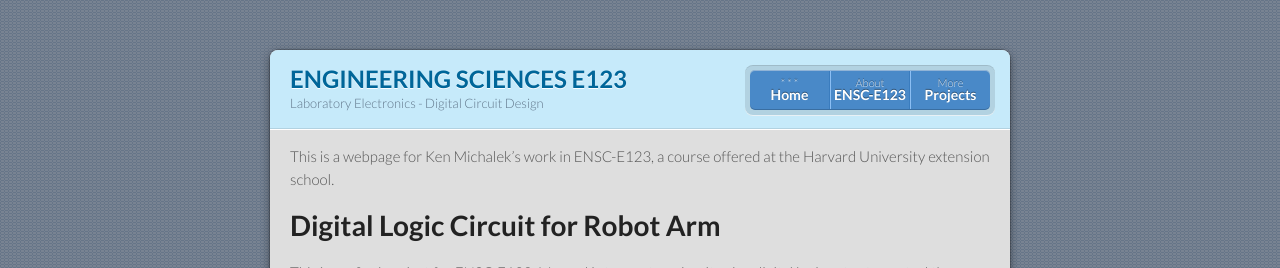
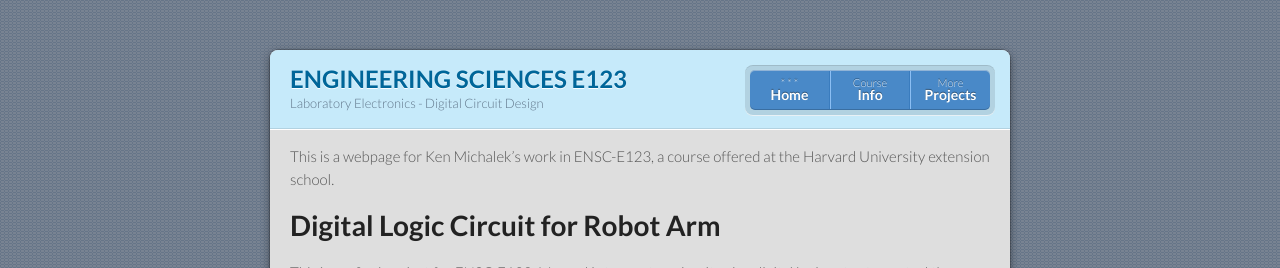
Before and after one commit to kem406/ENSC-E123, a Jekyll site: the page built from index.md, in a window 1280 px wide and 900 px high. Shown: the top 268 px of the window. Built offline with Jekyll 4.4.1, drawn with Linux system fonts in a browser that asks for light colours.

Commit message:
Update default.html

```diff
--- a/_layouts/default.html
+++ b/_layouts/default.html
@@ -25,7 +25,7 @@
         <ul>
         {% if site.show_downloads %}
           <li><a href="https://kem406.github.io/ENSC-E123/">* * *<strong>Home</strong></a></li>
-          <li><a href="http://www.people.fas.harvard.edu/~thayes/XB/">About<strong>ENSC-E123</strong></a></li>
+          <li><a href="http://www.people.fas.harvard.edu/~thayes/XB/">Course<strong>Info</strong></a></li>
         {% endif %}
           <li><a href="{{ site.github.owner_url }}">More<strong>Projects</strong></a></li>
         </ul>
```
